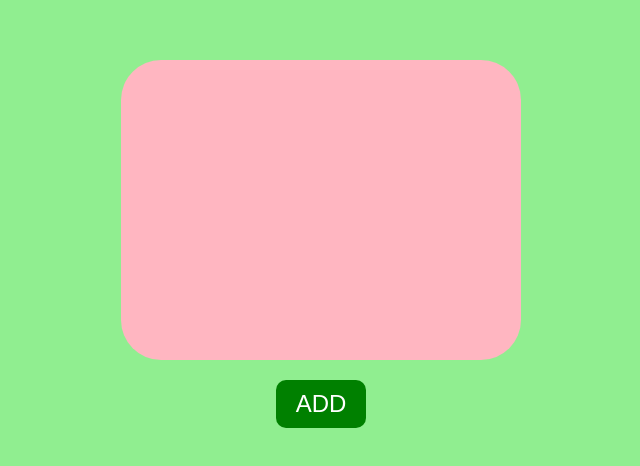
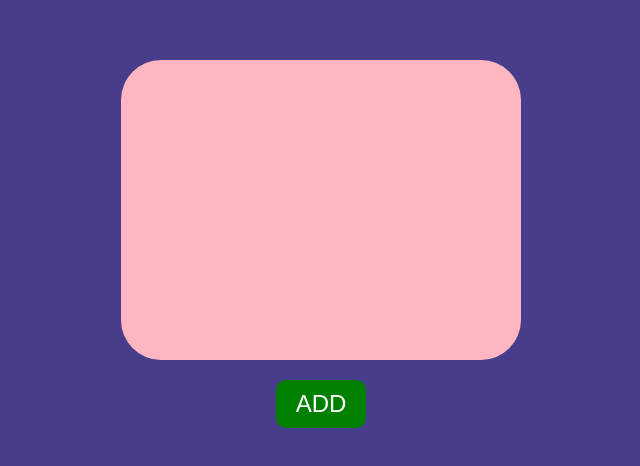
Before and after one commit to danewhitfield/githubTest, a plain HTML site: page index.html in a window 1280 px wide. Shown: the part 174-640 px from the top of the page, without its empty margins (319-959 px from the left). Drawn offline with Linux system fonts and the light colour scheme.

Commit message:
This is the updated CSS

```diff
--- a/style.css
+++ b/style.css
@@ -6,7 +6,7 @@ body {
   align-items: center;
   flex-direction: column;
   height: 100vh;
-  background: lightgreen;
+  background: darkslateblue;
 }
 
 .display {
```
